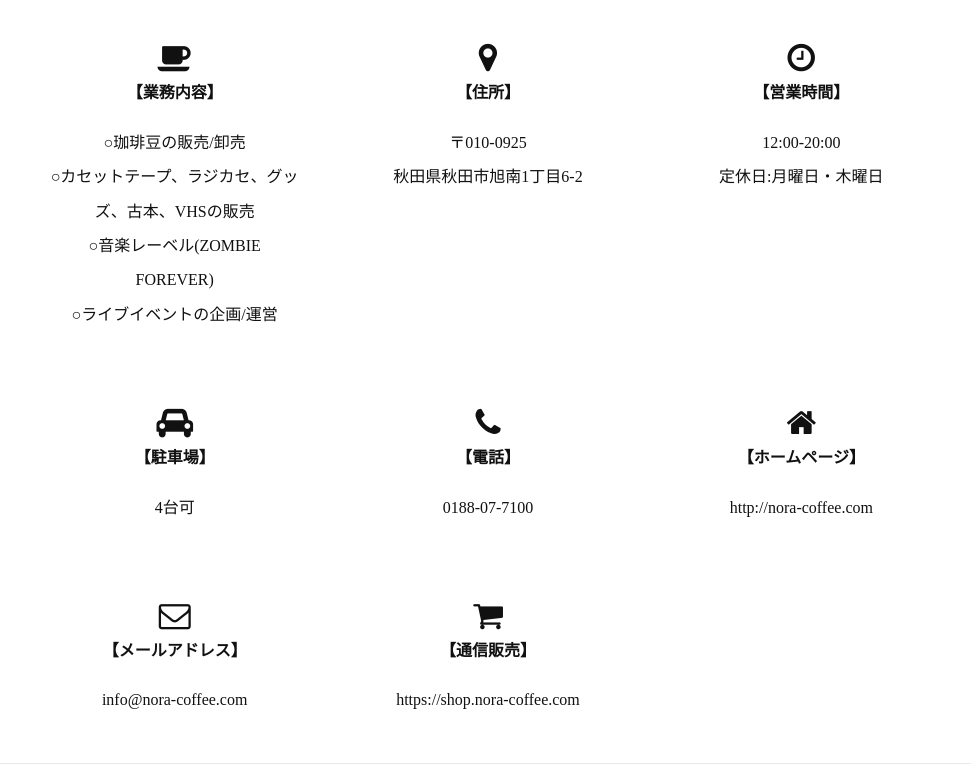
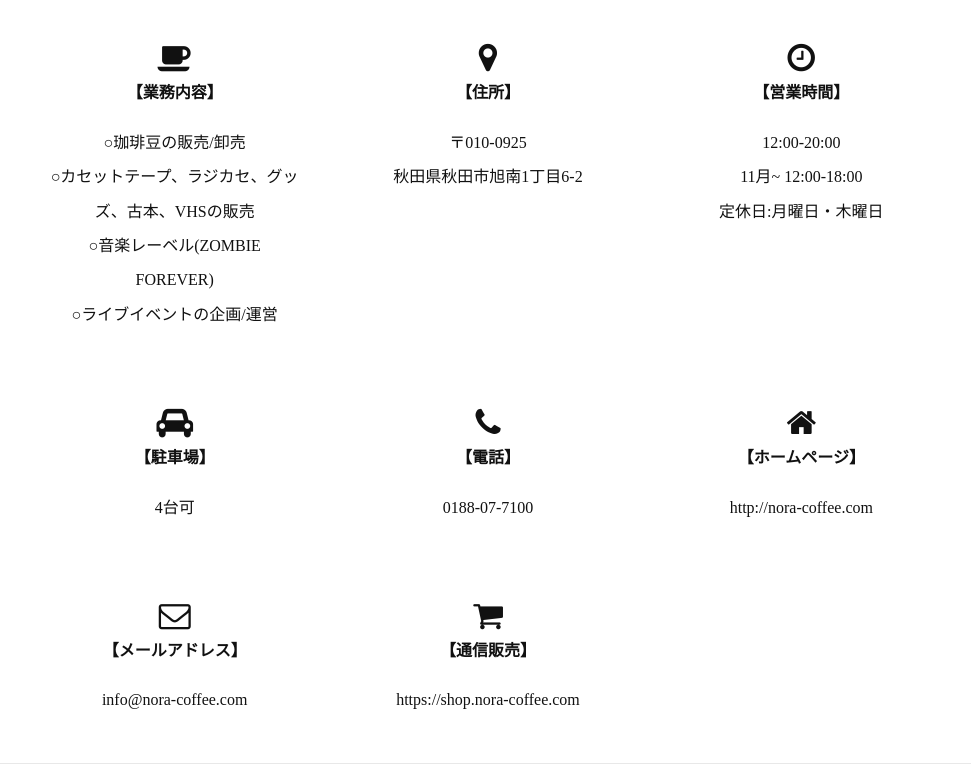
Before and after one commit to nora-coffee/nora-coffee.github.io, a plain HTML site: page index.html in a window 1280 px wide. Shown: the part 2000-2779 px from the top of the page, without its empty margins (152-1123 px from the left). Drawn offline with nearby package versions, Linux system fonts and the light colour scheme.

Commit message:
Update index.html

```diff
--- a/index.html
+++ b/index.html
@@ -100,8 +100,9 @@
     <div class="">
       <i class="fa fa-clock-o fa-2x" aria-hidden="true"></i>
       <h4>【営業時間】</h4>
-      <p>12:00-20:00<br>
+      <p>12:00-20:00<br>11月~ 12:00-18:00<br>
       定休日:月曜日・木曜日</p>
+
     </div>
 
     <div class="">
```
